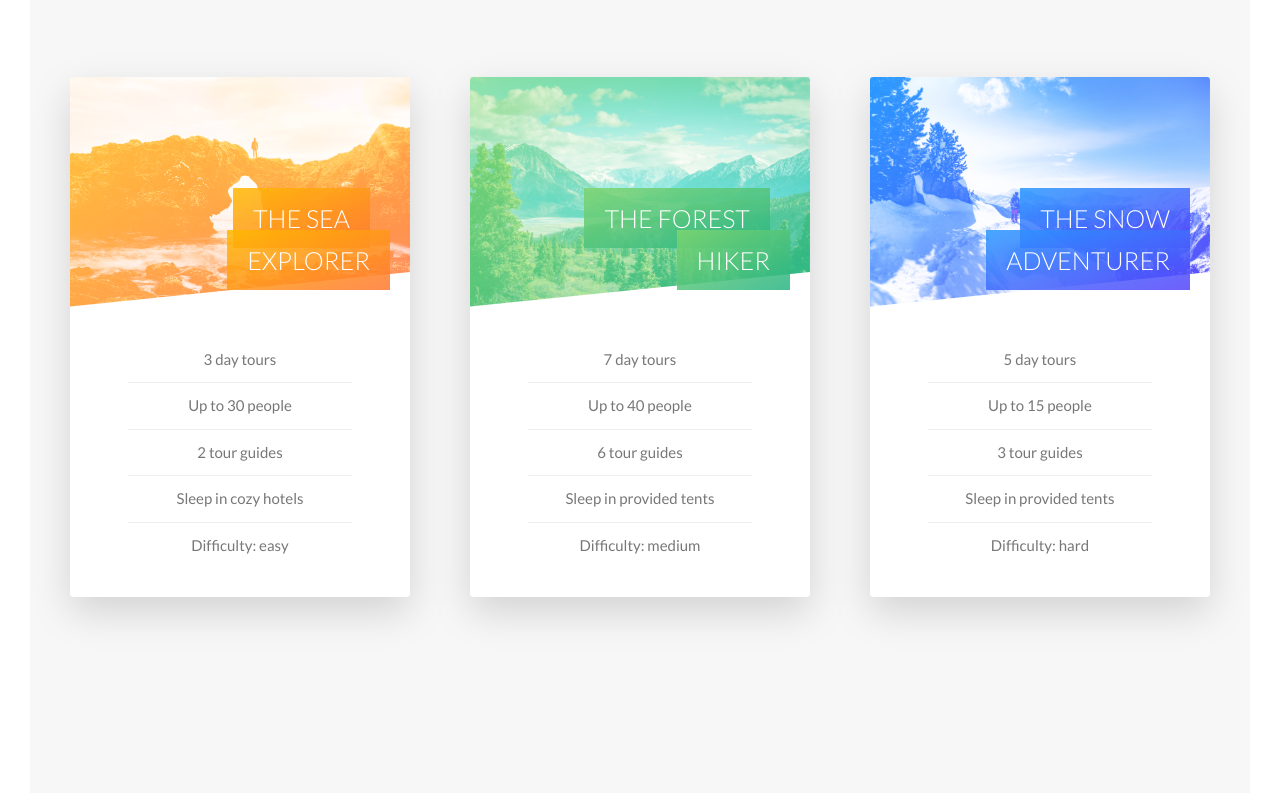
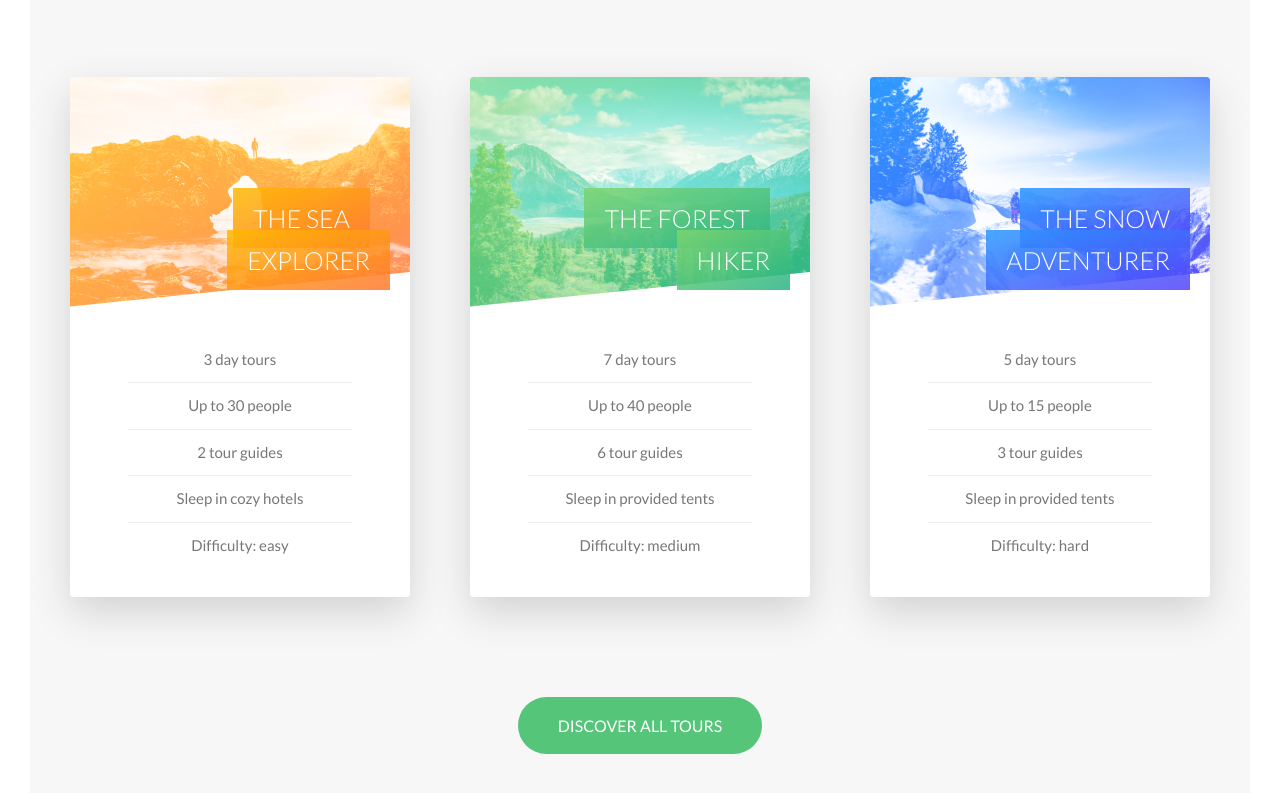
Before and after one commit to adeakinwale/Natours, a website: page index.html in a window 1280 px wide. Shown: the part 2365-3158 px from the top of the page. Drawn offline with Linux system fonts and the light colour scheme.

Commit message:
completed tour section

```diff
--- a/index.html
+++ b/index.html
@@ -209,6 +209,12 @@
                     </div>
 
                     </div>
+
+
+                    <div class="u-center-text u-margin-top-huge">
+                        <a href="#" class="btn btn--green">Discover all tours</a>
+                    </div>
+
             </section>
         </main>
 
--- a/sass/base/_utilities.scss
+++ b/sass/base/_utilities.scss
@@ -5,3 +5,5 @@
 .u-margin-bottom-small { margin-bottom: 1.5rem; }
 .u-margin-bottom-medium { margin-bottom: 4rem; }
 .u-margin-bottom-big { margin-bottom: 8rem; }
+.u-margin-top-big { margin-top: 8rem; }
+.u-margin-top-huge { margin-top: 10rem; }
--- a/sass/components/_button.scss
+++ b/sass/components/_button.scss
@@ -27,6 +27,17 @@
 	&--white {
 		background-color:$color-white;
 		color: $color-grey-dark;
+		&::after {
+			background-color: $color-white;
+		}
+	}
+
+	&--green {
+		background-color:$color-primary;
+		color: $color-white;
+		&::after {
+			background-color: $color-primary;
+		}
 	}
 
 	&::after {
--- a/sass/components/_card.scss
+++ b/sass/components/_card.scss
@@ -52,6 +52,8 @@
         background-blend-mode: screen;
         -web-kit-clip-path: polygon(0 0, 100% 0, 100% 85%, 0 100%);
         clip-path: polygon(0 0, 100% 0, 100% 85%, 0 100%);
+        border-top-left-radius: 3px;
+        border-top-right-radius: 3px;
 
 
         &--1 {
--- a/sass/pages/_home.scss
+++ b/sass/pages/_home.scss
@@ -23,6 +23,6 @@
 
 .section-tours {
     background-color: $color-grey-light-1;
-    padding: 25rem 0 50rem 0;
+    padding: 25rem 0 15rem 0;
     margin-top: -10rem;
 }
```
Also changed, not shown: css/style.css.
